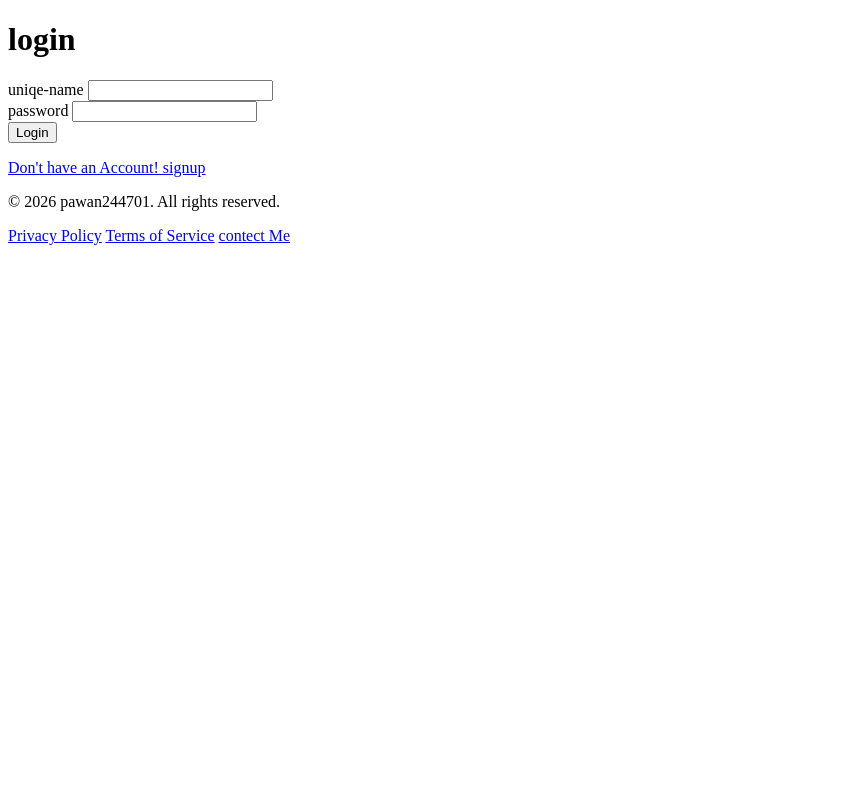
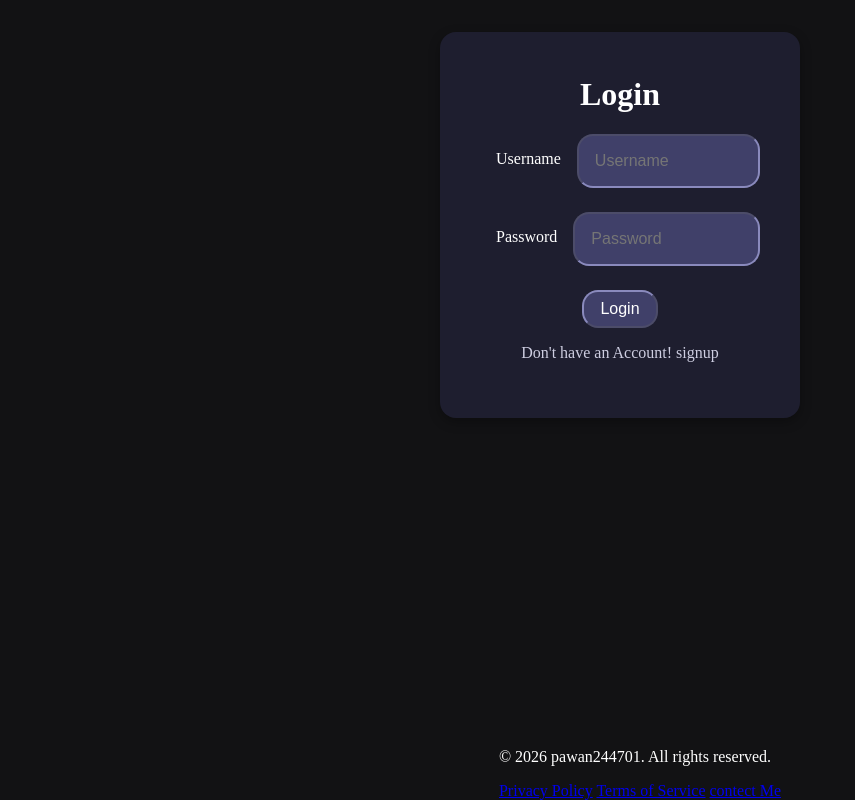
Before and after one commit to pawan244701/myproF-Stack, a plain HTML site: page frontend/login.html in a window 1280 px wide. Shown: the whole page, without its empty margins (0-855 px from the left). Drawn offline with Linux system fonts and the light colour scheme.

Commit message:
adding css

```diff
--- /dev/null
+++ b/frontend/email.css
@@ -0,0 +1,81 @@
+body {
+    background-color: #121214;
+    color: #ffffff;
+    display: flex;
+    flex-direction: column;
+    align-items: center;
+    justify-content: center;
+    min-height: 100vh;
+    margin: 0;
+
+}
+#emailForm {
+    background-color: #1e1e2f;
+    padding: 2rem;
+    border-radius: 1rem;
+    box-shadow: 0 0.25rem 0.75rem rgba(0, 0, 0, 0.3);
+    display: flex;
+    flex-direction: column;
+    align-items: center;
+    justify-content: center;
+    width: 90%;
+    max-width: 25rem;
+    box-sizing: border-box;
+    margin-top: 2rem;
+
+}
+#h1 {
+    margin-top: 0.25rem;
+}
+#email {
+    padding: 1rem;
+    margin-bottom: 0.75rem;
+    background-color: #404069;
+    color: #ffffff;
+    font-size: 1rem;
+    width: 55%;
+
+    border-radius: 1rem;
+    border-color: #8a8abd;
+    transition: transform 0.2s ease-in-out;
+
+}
+#email:hover {
+    transform: scale(1.01);
+    background-color:#616181;
+
+}
+
+#verify-btn {
+    padding: 0.5rem;
+    background-color: #404069;
+    color: #ffffff;
+    font-size: 1rem;
+    width: 45%;
+
+    border-radius: 1rem;
+    border-color: #8a8abd;
+    transition: transform 0.2s ease-in-out;
+
+}
+#verify-btn:hover {
+    transform: scale(1.03);
+    background-color:#616181;
+
+}
+
+#loginLink {
+    text-decoration: none;
+    color: #cecee1;
+    transition: transform 0.2s ease-in-out;
+
+}
+#loginLink:hover {
+    text-decoration: solid;
+    color: #ffffff;
+    transform: scale(1.04);
+
+}
+footer {
+    margin-top: auto;
+}
--- /dev/null
+++ b/frontend/login.css
@@ -0,0 +1,96 @@
+body {
+    background-color: #121214;
+    color: #ffffff;
+    display: flex;
+    flex-direction: column;
+    align-items: center;
+    justify-content: center;
+    min-height: 100vh;
+    margin: 0;
+
+}
+#loginFrm {
+    background-color: #1e1e2f;
+    padding: 2.5rem;
+    border-radius: 1rem;
+    box-shadow: 0 0.25rem 0.75rem rgba(0, 0, 0, 0.3);
+    display: flex;
+    flex-direction: column;
+    align-items: center;
+    justify-content: center;
+    width: 90%;
+    max-width: 25rem;
+    box-sizing: border-box;
+    margin-top: 2rem;
+
+}
+#h1 {
+    margin-top: 0.25rem;
+}
+label {
+    padding: 1rem;
+
+    color: #ffffff;
+    font-size: 1rem;
+
+}
+#uniqe-name, #login-password {
+    display: flex;
+    flex-direction: row;
+    margin-bottom: 0.75rem;
+
+}
+
+#uniqeName, #loginPass {
+    padding: 1rem;
+    margin-bottom: 0.75rem;
+    background-color: #404069;
+    color: #ffffff;
+    font-size: 1rem;
+    width: 55%;
+
+    border-radius: 1rem;
+    border-color: #8a8abd;
+    transition: transform 0.2s ease-in-out;
+
+}
+#uniqeName:hover, #loginPass:hover {
+    transform: scale(1.01);
+    background-color:#616181;
+
+}
+
+#login-btn {
+    padding: 0.5rem 1rem;
+    background-color: #404069;
+    color: #ffffff;
+    font-size: 1rem;
+    width: 100%;
+
+    border-radius: 1rem;
+    border-color: #8a8abd;
+    transition: transform 0.2s ease-in-out;
+
+}
+#login-btn:hover {
+    transform: scale(1.25);
+    background-color:#616181;
+
+}
+
+#signupLink {
+    text-decoration: none;
+    color: #cecee1;
+        transition: transform 0.2s ease-in-out;
+
+}
+#signupLink:hover {
+    text-decoration: solid;
+    color: #ffffff;
+        transform: scale(1.04);
+
+
+}
+footer {
+    margin-top: auto;
+}
--- a/frontend/login.html
+++ b/frontend/login.html
@@ -5,29 +5,31 @@
     <meta charset="UTF-8">
     <meta name="viewport" content="width=device-width, initial-scale=1.0">
     <title>login</title>
+    <link rel="stylesheet" href="login.css">
+
 </head>
 
 <body>
     <div class="login-form-cls">
-        <h1>login</h1>
+
         <form id="loginFrm" action="" method="post">
+            <h1 id="h1">Login</h1>
             <div id="uniqe-name">
-                <label for="uniqeName">uniqe-name</label>
-                <input type="text" id="uniqeName" required>
+                <label for="uniqeName">Username</label>
+                <input type="text" id="uniqeName" placeholder="Username" required>
             </div>
             <div id="login-password">
-                <label for="loginPass">password</label>
-                <input type="password" id="loginPass" required>
+                <label for="loginPass">Password</label>
+                <input type="password" id="loginPass" placeholder="Password" required>
             </div>
             <div class="login-btn-cls">
                 <button type="submit" id="login-btn">Login</button>
             </div>
-            <div class="reg-btn-cls">
-                <a href="email.html">
-                    <p>Don't have an Account! signup</p>
-                </a>
-            </div>
+            <a id="signupLink" href="email.html">
+                <p>Don't have an Account! signup</p>
+            </a>
         </form>
+
     </div>
     <footer class="footer-cls">
         <div class="footer-div-cls">
--- /dev/null
+++ b/frontend/otp.css
@@ -0,0 +1,84 @@
+body {
+    background-color: #121214;
+    color: #ffffff;
+    display: flex;
+    flex-direction: column;
+    align-items: center;
+    justify-content: center;
+    min-height: 100vh;
+    margin: 0;
+
+}
+
+#otpForm {
+    background-color: #1e1e2f;
+    padding: 2rem;
+    border-radius: 1rem;
+    box-shadow: 0 0.25rem 0.75rem rgba(0, 0, 0, 0.3);
+    display: flex;
+    flex-direction: column;
+    align-items: center;
+    justify-content: center;
+    width: 90%;
+    max-width: 25rem;
+    box-sizing: border-box;
+    margin-top: 2rem;
+
+}
+
+#otp {
+    padding: 1rem;
+    margin-bottom: 0.75rem;
+    background-color: #404069;
+    color: #ffffff;
+    font-size: 1rem;
+    width: 55%;
+
+    border-radius: 1rem;
+    border-color: #8a8abd;
+    transition: transform 0.2s ease-in-out;
+
+}
+
+#otp:hover {
+    transform: scale(1.01);
+    background-color: #616181;
+
+}
+
+#otp-btn {
+    padding: 0.5rem;
+    background-color: #404069;
+    color: #ffffff;
+    font-size: 1rem;
+    width: 45%;
+
+    border-radius: 1rem;
+    border-color: #8a8abd;
+    transition: transform 0.2s ease-in-out;
+
+}
+
+#otp-btn:hover {
+    transform: scale(1.03);
+    background-color: #616181;
+
+}
+
+#reg-btn-cls {
+    text-decoration: none;
+    color: #cecee1;
+    transition: transform 0.2s ease-in-out;
+
+}
+
+#reg-btn-cls:hover {
+    text-decoration: solid;
+    color: #ffffff;
+    transform: scale(1.04);
+
+}
+
+footer {
+    margin-top: auto;
+}
```
Also changed, not shown: frontend/email.html (+6 -6 lines), frontend/otp.html (+7 -6 lines), 1 other file.
